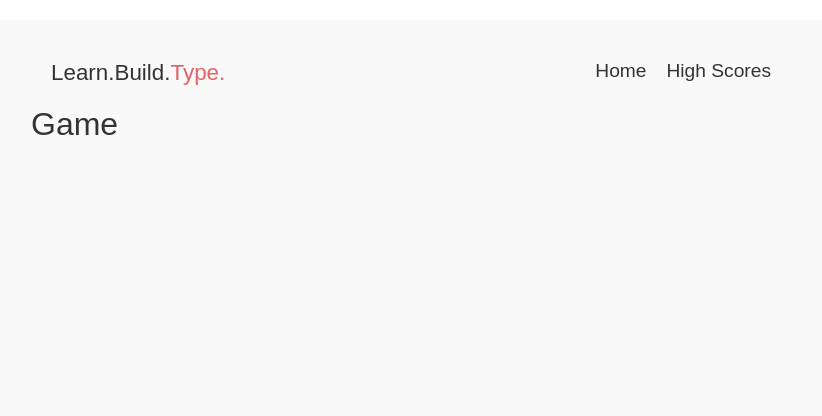
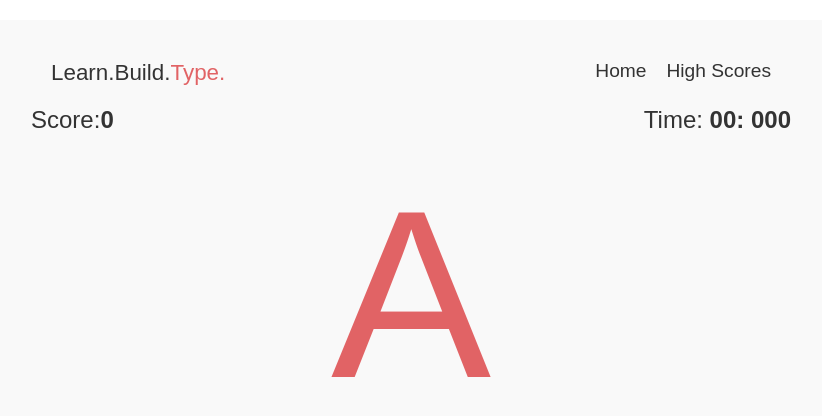
Before and after one commit to muntasir2165/React-and-Serverless-Fullstack-Web-Development-Demo, a React (Create React App) app: page /game in a window 1280 px wide. Shown: the top 416 px of the page, without its empty margins (229-1051 px from the left). Built offline with nearby package versions, Linux system fonts and the light colour scheme.

Commit message:
v-11 style the game page

```diff
--- a/src/pages/Game.js
+++ b/src/pages/Game.js
@@ -1,9 +1,22 @@
 import React from 'react';
+import {
+  StyledGame,
+  StyledScore,
+  StyledTimer,
+  StyledCharacter,
+} from '../styled/Game';
+import { Strong } from '../styled/Random';
 
 export default function Game() {
   return (
-    <div>
-      <h1>Game</h1>
-    </div>
+    <StyledGame>
+      <StyledScore>
+        Score:<Strong>0</Strong>
+      </StyledScore>
+      <StyledCharacter>A</StyledCharacter>
+      <StyledTimer>
+        Time: <Strong>00: 000</Strong>
+      </StyledTimer>
+    </StyledGame>
   );
 }
--- /dev/null
+++ b/src/styled/Game.js
@@ -0,0 +1,26 @@
+import styled from 'styled-components';
+
+export const StyledGame = styled.div`
+  height: 75vh;
+  max-height: 500px;
+  display: grid;
+  grid-template-rows: 50px 1fr;
+  grid-template-columns: minmax(50px, auto) 1fr minmax(50px, auto);
+`;
+
+export const StyledScore = styled.p`
+  font-size: 1.5rem;
+`;
+
+export const StyledTimer = styled.p`
+  font-size: 1.5rem;
+  grid-column: 3;
+`;
+
+export const StyledCharacter = styled.p`
+  font-size: 15rem;
+  grid-row: 2;
+  grid-column: 1/4;
+  text-align: center;
+  color: #e16365;
+`;
--- a/src/styled/Random.js
+++ b/src/styled/Random.js
@@ -10,3 +10,7 @@ export const StyledTitle = styled.h1`
   margin-bottom: 2rem;
   margin-top: 3rem;
 `;
+
+export const Strong = styled.strong`
+  font-weight: bold;
+`;
```
